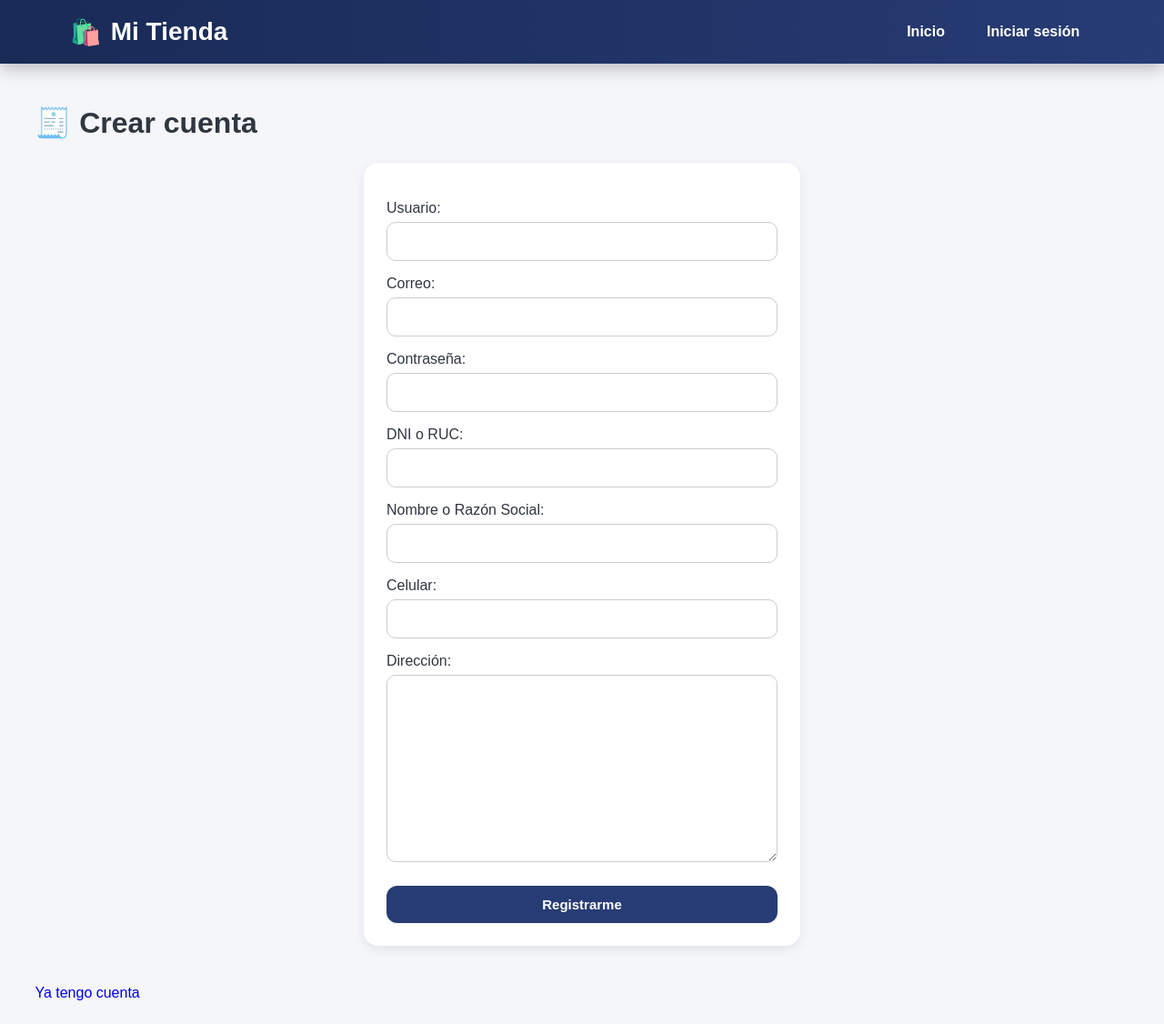
After one commit to edwinsurco/tienda-django, a Django app: page /registro/ in a window 1280 px wide. The commit adds this page. Shown: the whole page at 91% size. Run offline with Django 5.2, Linux system fonts and the light colour scheme.

Commit message:
Agregar registro login clientes

```diff
--- a/productos/forms.py
+++ b/productos/forms.py
@@ -1,4 +1,5 @@
 from django import forms
+from django.contrib.auth.models import User
 
 class PedidoForm(forms.Form):
 
@@ -26,3 +27,41 @@ class PedidoForm(forms.Form):
         label="Correo",
         required=False
     )
+
+
+
+class RegistroClienteForm(forms.Form):
+
+    username = forms.CharField(
+        label="Usuario",
+        max_length=100
+    )
+
+    email = forms.EmailField(
+        label="Correo"
+    )
+
+    password = forms.CharField(
+        label="Contraseña",
+        widget=forms.PasswordInput
+    )
+
+    dni_ruc = forms.CharField(
+        label="DNI o RUC",
+        max_length=20
+    )
+
+    nombre_razon_social = forms.CharField(
+        label="Nombre o Razón Social",
+        max_length=200
+    )
+
+    celular = forms.CharField(
+        label="Celular",
+        max_length=20
+    )
+
+    direccion = forms.CharField(
+        label="Dirección",
+        widget=forms.Textarea
+    )
--- /dev/null
+++ b/productos/templates/productos/registro_cliente.html
@@ -0,0 +1,66 @@
+<!DOCTYPE html>
+<html>
+
+<head>
+
+<title>Registro Cliente</title>
+
+{% load static %}
+
+<meta name="viewport"
+      content="width=device-width, initial-scale=1.0">
+
+<link rel="stylesheet"
+      href="{% static 'css/estilos.css' %}">
+
+</head>
+
+<body>
+
+<header class="header-tienda">
+
+    <div class="logo-tienda">
+        🛍️ <span>Mi Tienda</span>
+    </div>
+
+    <nav class="nav-tienda">
+
+        <a href="{% url 'lista_productos' %}">
+            Inicio
+        </a>
+
+        <a href="{% url 'login_cliente' %}">
+            Iniciar sesión
+        </a>
+
+    </nav>
+
+</header>
+
+<div class="contenedor">
+
+<h1>🧾 Crear cuenta</h1>
+
+<form method="POST" class="formulario-cliente">
+
+{% csrf_token %}
+
+{{ form.as_p }}
+
+<button type="submit" class="btn-agregar">
+    Registrarme
+</button>
+
+</form>
+
+<br>
+
+<a href="{% url 'login_cliente' %}">
+    Ya tengo cuenta
+</a>
+
+</div>
+
+</body>
+
+</html>
--- a/productos/urls.py
+++ b/productos/urls.py
@@ -75,4 +75,22 @@ urlpatterns = [
         name='buscar_cliente'
     ),
 
+
+    path(
+        'registro/',
+        views.registro_cliente,
+        name='registro_cliente'
+    ),
+
+    path(
+        'login/',
+        views.login_cliente,
+        name='login_cliente'
+        ),
+
+    path(
+        'logout/',
+        views.logout_cliente,
+        name='logout_cliente'
+        ),
 ]
--- a/productos/views.py
+++ b/productos/views.py
@@ -7,6 +7,10 @@ from .models import Pedido
 from django.http import JsonResponse
 from .models import Cliente
 from .models import VarianteProducto
+from django.contrib.auth.models import User
+from django.contrib.auth import login, logout, authenticate
+from .forms import RegistroClienteForm
+from .models import Cliente
 
 from .models import (
     Producto,
@@ -395,3 +399,92 @@ def buscar_cliente(request):
         }
 
     return JsonResponse(data)
+
+
+def registro_cliente(request):
+
+    if request.method == "POST":
+
+        form = RegistroClienteForm(request.POST)
+
+        if form.is_valid():
+
+            username = form.cleaned_data['username']
+            email = form.cleaned_data['email']
+            password = form.cleaned_data['password']
+
+            dni_ruc = form.cleaned_data['dni_ruc']
+            nombre = form.cleaned_data['nombre_razon_social']
+            celular = form.cleaned_data['celular']
+            direccion = form.cleaned_data['direccion']
+
+            user = User.objects.create_user(
+                username=username,
+                email=email,
+                password=password
+            )
+
+            Cliente.objects.create(
+                user=user,
+                dni_ruc=dni_ruc,
+                nombre_razon_social=nombre,
+                celular=celular,
+                direccion=direccion
+            )
+
+            login(request, user)
+
+            return redirect('lista_productos')
+
+    else:
+
+        form = RegistroClienteForm()
+
+    return render(
+        request,
+        'productos/registro_cliente.html',
+        {
+            'form': form
+        }
+    )
+
+
+def login_cliente(request):
+
+    error = None
+
+    if request.method == "POST":
+
+        username = request.POST.get("username")
+        password = request.POST.get("password")
+
+        user = authenticate(
+            request,
+            username=username,
+            password=password
+        )
+
+        if user is not None:
+
+            login(request, user)
+
+            return redirect('lista_productos')
+
+        else:
+
+            error = "Usuario o contraseña incorrectos"
+
+    return render(
+        request,
+        'productos/login_cliente.html',
+        {
+            'error': error
+        }
+    )
+
+
+def logout_cliente(request):
+
+    logout(request)
+
+    return redirect('lista_productos')
--- a/static/css/estilos.css
+++ b/static/css/estilos.css
@@ -735,3 +735,27 @@ td {
     background: white;
     font-size: 14px;
 }
+
+
+.formulario-cliente {
+    max-width: 480px;
+    margin: 25px auto;
+    background: white;
+    padding: 25px;
+    border-radius: 16px;
+    box-shadow: 0 4px 12px rgba(0,0,0,0.08);
+}
+
+.formulario-cliente p {
+    display: flex;
+    flex-direction: column;
+    gap: 6px;
+}
+
+.formulario-cliente input,
+.formulario-cliente textarea {
+    padding: 12px;
+    border-radius: 10px;
+    border: 1px solid #ccc;
+    font-size: 15px;
+}
```
Also changed, not shown: productos/models.py (+8 -0 lines), productos/templates/productos/lista_productos.html (+90 -19 lines), productos/templates/productos/login_cliente.html (added, +80 -0 lines), db.sqlite3, productos/migrations/0010_cliente_user.py (added).
